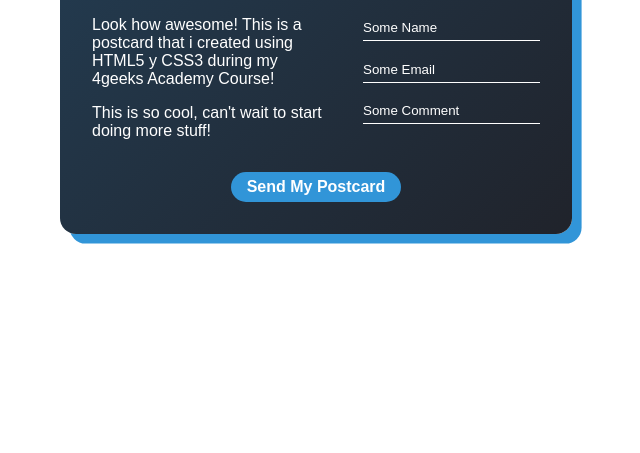
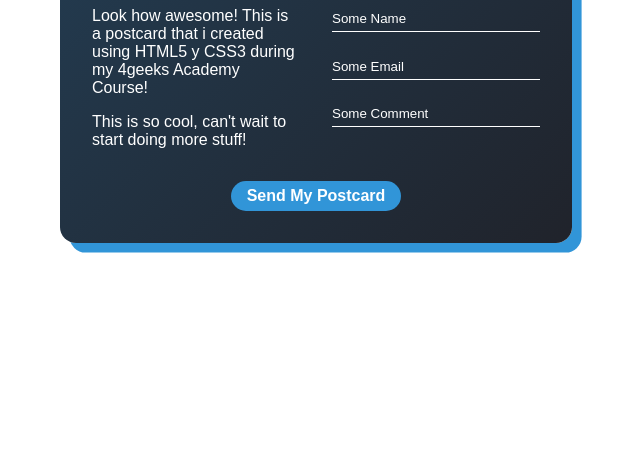
Before and after one commit to Strocs/4geeks_Pre-work, a plain HTML site: page index.html in a window 1280 px wide. Shown: the part 347-800 px from the top of the page, without its empty margins (324-964 px from the left). Drawn offline with Linux system fonts and the light colour scheme.

Commit message:
fix: size of content elements

```diff
--- a/styles.css
+++ b/styles.css
@@ -50,9 +50,11 @@ body {
     display: flex;
     flex-direction: column;
     gap: 1rem;
+    width: 50%;
 }
 .postcard__content__right {
     display: grid;
+    width: 50%;
 }
 .postcard__content__right input {
     margin-bottom: .5rem;
@@ -61,6 +63,7 @@ body {
     border-bottom: solid 1px white ;
     background-color: transparent;
     height: 1.6rem;
+    color: white;
 }
 .postcard__content__right input::placeholder {
     color: white;
```
